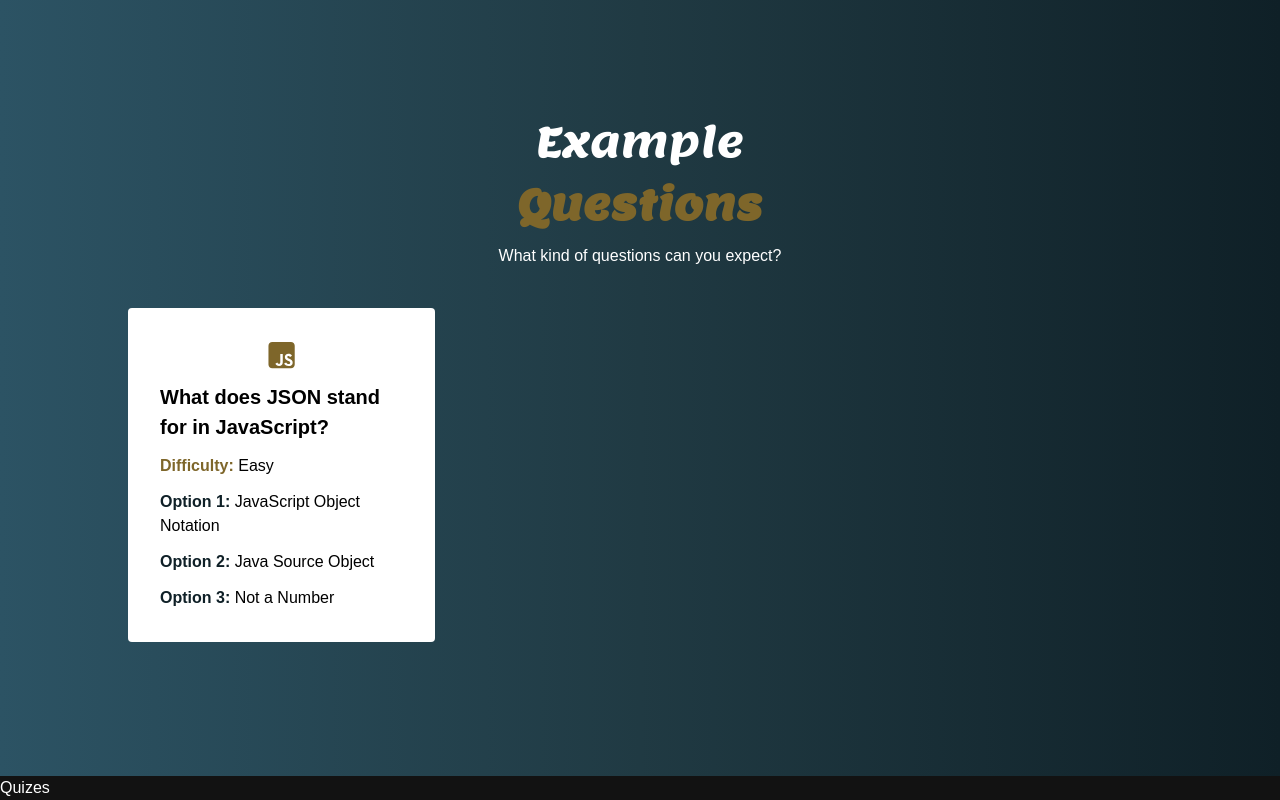
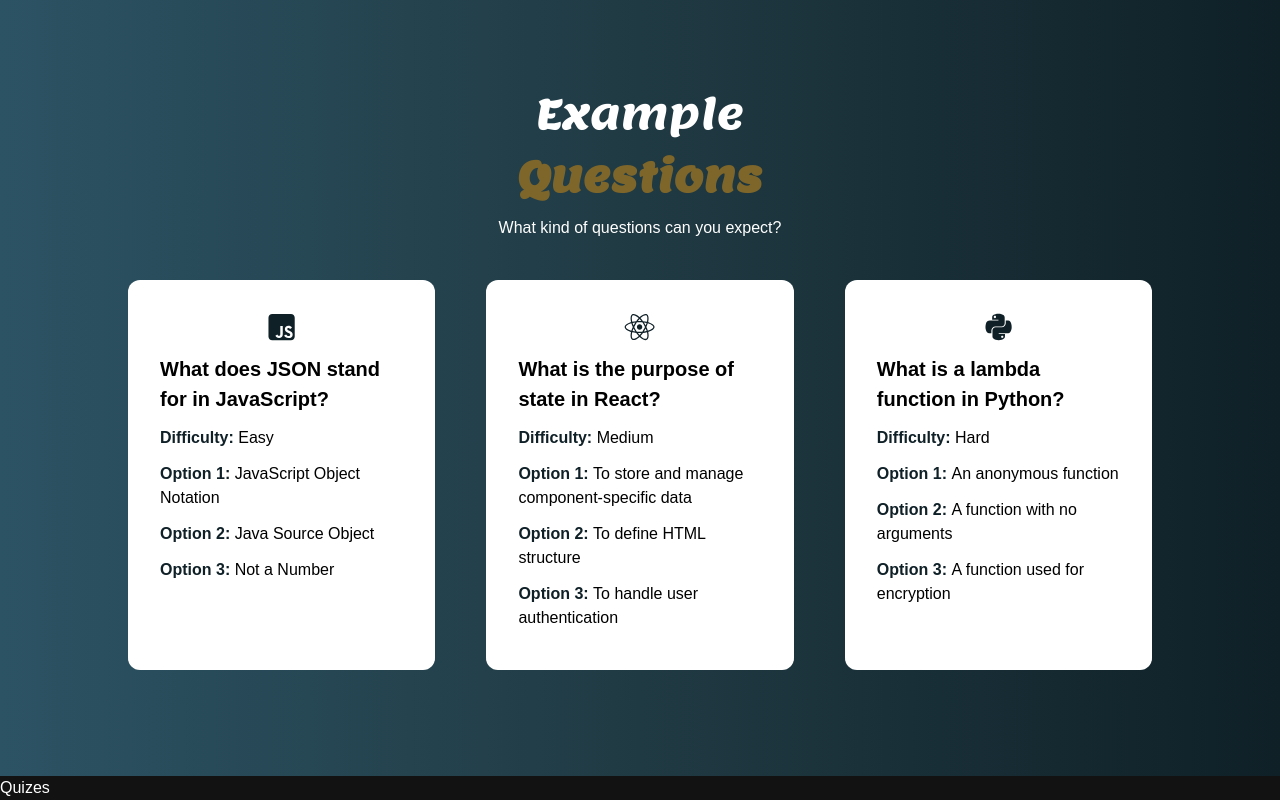
Before and after one commit to mlaskowski7/quiz, a React (Vite) app in the folder quiz-frontend/: page / in a window 1280 px wide. Shown: the part 824-1624 px from the top of the page. Built offline with nearby package versions, Linux system fonts and the light colour scheme.

Commit message:
questions section finished

```diff
--- a/quiz-frontend/src/components/Hero.jsx
+++ b/quiz-frontend/src/components/Hero.jsx
@@ -6,7 +6,7 @@ import { faAngleDown } from '@fortawesome/free-solid-svg-icons';
 
 const Hero = () => {
   return (
-    <div className='h-screen flex flex-col justify-center items-center'>
+    <div className='h-screen flex flex-col justify-center items-center' id='hero'>
       <div className='relative flex sm:flex-row flex-col sm:gap-6 gap-3 justify-center items-center mx-auto'>
         <h1 className='text-center sm:text-[42px] text-[30px] font-Lemon sm:w-[40%] w-[80%]' >
           Do you want to check your <span className='text-[#7E662A] font-bold font-Lemon'>PROGRAMMING Knowledge?</span>
--- a/quiz-frontend/src/components/Navbar.jsx
+++ b/quiz-frontend/src/components/Navbar.jsx
@@ -8,7 +8,7 @@ const Navbar = () => {
   return (
     <div className='bg-[#0F2027] text-white flex flex-row justify-between items-center p-[30px] fixed z-[20] w-full h-[40px]'>
       <div>
-        <a href="/" className='hover:opacity-80 transition-all duration-300 ease-in-out'><img src={logo} alt="logo" className='sm:h-[40px] h-[25px]'/></a>
+        <ScrollLink to="hero" className='cursor-pointer hover:opacity-80 transition-all duration-300 ease-in-out'><img src={logo} alt="logo" className='sm:h-[40px] h-[25px]'/></ScrollLink>
       </div>
       <div className='flex flex-row justify-between sm:gap-6 gap-3 items-center'>
         <ScrollLink to="questions" className='text-[10px] sm:text-[16px] cursor-pointer hover:text-[#7E662A] transition-all duration-300 ease-in-out'>Sample Questions</ScrollLink>
--- a/quiz-frontend/src/components/Questions.jsx
+++ b/quiz-frontend/src/components/Questions.jsx
@@ -1,6 +1,19 @@
 import React from 'react';
 import { FontAwesomeIcon } from '@fortawesome/react-fontawesome';
-import { faJsSquare } from '@fortawesome/free-brands-svg-icons';
+import { faJsSquare, faReact, faPython } from '@fortawesome/free-brands-svg-icons';
+
+
+const Question = ({technology, question, difficulty, o1, o2, o3}) =>(
+  <div className="flex flex-col gap-3 bg-white justify-start text-left text-black p-8 rounded-xl w-[30%] h-[100%] border-b-8 border-white hover:border-b-[#7E662A] transition-all duration-300 ease-in-out">
+    <FontAwesomeIcon icon={technology}  className='text-[#0F2027] text-[30px]'/>
+    <h2 className='text-[20px] font-bold'>{question}</h2>
+    <h3><span className='font-semibold text-[#0F2027]'>Difficulty: </span>{difficulty}</h3>
+    <p><span className='font-semibold text-[#0F2027]'>Option 1: </span>{o1}</p>
+    <p><span className='font-semibold text-[#0F2027]'>Option 2: </span>{o2}</p>
+    <p><span className='font-semibold text-[#0F2027]'>Option 3: </span>{o3}</p>
+
+  </div>
+)
 
 const Questions = () => {
   return (
@@ -14,15 +27,9 @@ const Questions = () => {
         </p>
       </div>
       <div className="flex flex-row justify-between items-center w-[80%]">
-        <div className="flex flex-col gap-3 bg-white justify-start text-left text-black p-8 rounded w-[30%]">
-          <FontAwesomeIcon icon={faJsSquare}  className='text-[#7E662A] text-[30px]'/>
-          <h2 className='text-[20px] font-bold'>What does JSON stand for in JavaScript?</h2>
-          <h3><span className='font-semibold text-[#7E662A]'>Difficulty: </span>Easy</h3>
-          <p><span className='font-semibold text-[#0F2027]'>Option 1: </span>JavaScript Object Notation</p>
-          <p><span className='font-semibold text-[#0F2027]'>Option 2: </span>Java Source Object</p>
-          <p><span className='font-semibold text-[#0F2027]'>Option 3: </span>Not a Number</p>
-
-        </div>
+      <Question question={"What does JSON stand for in JavaScript?"} technology={faJsSquare} difficulty={"Easy"} o1={"JavaScript Object Notation"} o2={"Java Source Object"} o3={"Not a Number"} />
+      <Question question={"What is the purpose of state in React?"} technology={faReact} difficulty={"Medium"} o1={"To store and manage component-specific data"} o2={"To define HTML structure"} o3={"To handle user authentication"} />
+      <Question question={"What is a lambda function in Python?"} technology={faPython} difficulty={"Hard"} o1={"An anonymous function"} o2={"A function with no arguments"} o3={"A function used for encryption"} />
       </div>
     </div>
   )
```
